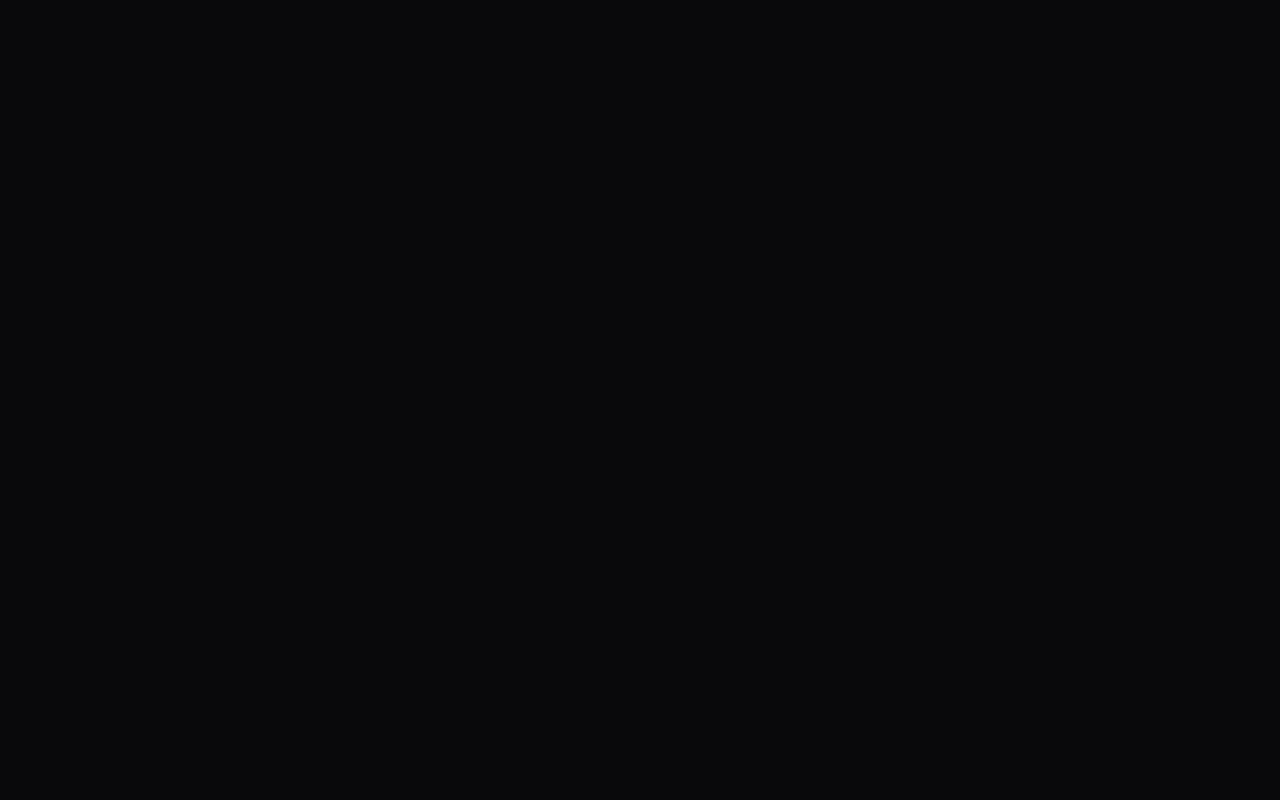
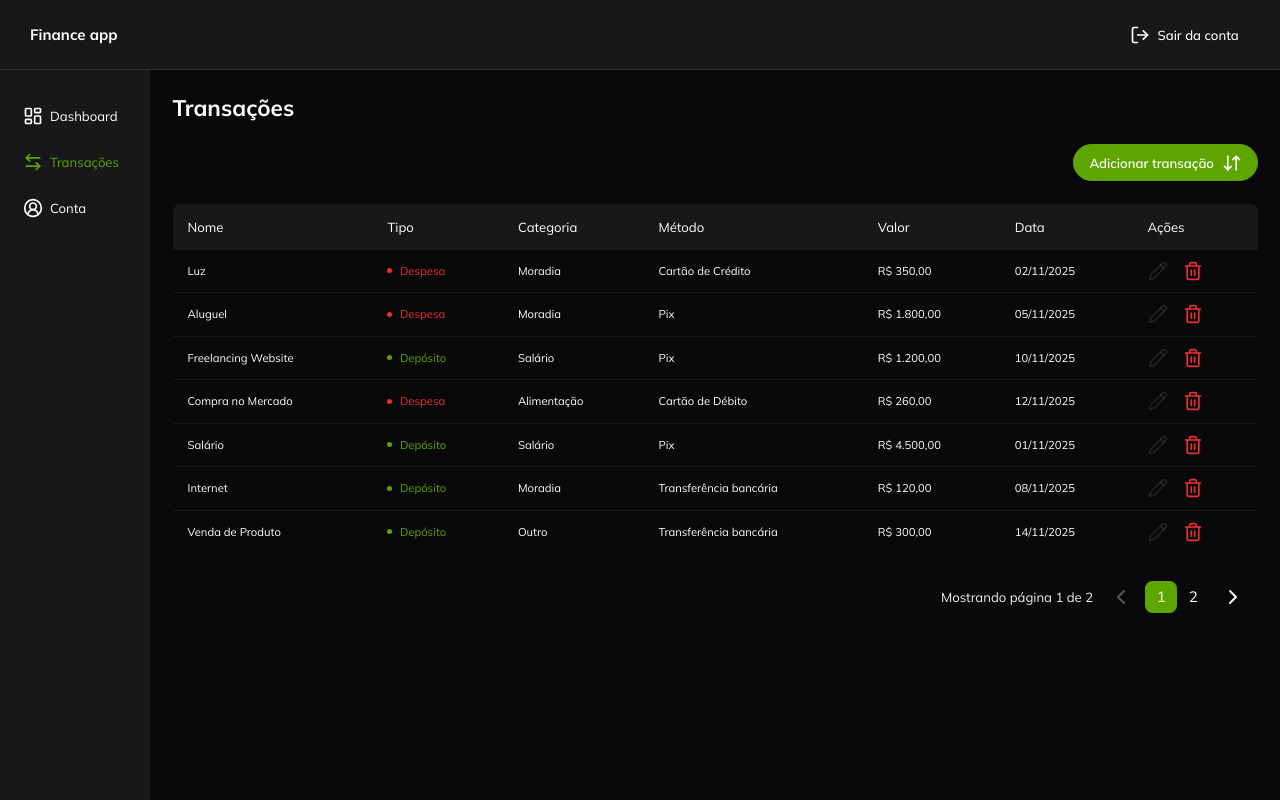
Before and after one commit to Brunoo-Lima/finance-app, a Next.js app: page /transacoes in a window 1280 px wide. Before the commit this address had no page. Built offline with nearby package versions, Linux system fonts and the light colour scheme; sample sign-in values are in the browser's storage.

Commit message:
feat: Transaction table added

```diff
--- a/package.json
+++ b/package.json
@@ -3,8 +3,8 @@
   "version": "0.1.0",
   "private": true,
   "scripts": {
-    "dev": "next dev --turbopack",
-    "build": "next build --turbopack",
+    "dev": "next dev",
+    "build": "next build",
     "start": "next start",
     "lint": "eslint",
     "prepare": "husky"
--- a/src/@types/ITransaction.ts
+++ b/src/@types/ITransaction.ts
@@ -1,9 +1,38 @@
+export enum TransactionType {
+  EXPENSE,
+  INVESTMENT,
+  DEPOSIT,
+}
+
+export enum Category {
+  TRANSPORTATION,
+  ENTERTAINMENT,
+  EDUCATION,
+  HOUSING,
+  UTILITY,
+  HEALTH,
+  SALARY,
+  FOOD,
+  OTHER,
+}
+
+export enum TransactionPayment {
+  CREDIT_CARD,
+  DEBIT_CARD,
+  BANK_TRANSFER,
+  BANK_SLIP,
+  CASH,
+  PIX,
+  OTHER,
+}
+
 export interface ITransaction {
   id: number;
-  description: string;
-  payment: string;
-  value: number;
-  type: string;
+  name: string;
+  category: Category;
+  payment: TransactionPayment;
+  amount: number;
+  type: TransactionType;
   status: string;
   created_at: string;
 }
--- a/src/app/(protected)/transacoes/_components/table-data/_table.module.scss
+++ b/src/app/(protected)/transacoes/_components/table-data/_table.module.scss
@@ -54,38 +54,6 @@
           background: var(--color-black-80);
         }
 
-        .td__status {
-          .status {
-            display: flex;
-            align-items: center;
-            gap: 0.375rem;
-
-            .dot {
-              display: inline-block;
-              width: 5px;
-              height: 5px;
-              border-radius: 50%;
-              background-color: currentColor;
-            }
-
-            &.active {
-              color: var(--success);
-            }
-
-            &.draft {
-              color: var(--color-light);
-            }
-
-            &.completed {
-              color: var(--error);
-            }
-
-            &.waiting {
-              color: var(--primary-color);
-            }
-          }
-        }
-
         .td__actions {
           display: flex;
           align-items: center;
@@ -116,6 +84,28 @@
 
           border: none;
           border-bottom: 1px solid var(--color-black-80);
+
+          .payment__status {
+            display: flex;
+            align-items: center;
+            gap: 0.5rem;
+
+            .dot {
+              display: inline-block;
+              width: 5px;
+              height: 5px;
+              border-radius: 50%;
+              background-color: currentColor;
+            }
+
+            &.deposit {
+              color: var(--primary-color);
+            }
+
+            &.expense {
+              color: var(--error);
+            }
+          }
         }
 
         tr:last-child td {
--- a/src/app/(protected)/transacoes/_components/table-data/table-row.tsx
+++ b/src/app/(protected)/transacoes/_components/table-data/table-row.tsx
@@ -1,8 +1,13 @@
-import { ITransaction } from "@/@types/ITransaction";
+import { ITransaction, TransactionType } from "@/@types/ITransaction";
 import { formatCurrencyBR } from "@/utils/format-currency";
 import { PencilIcon, Trash2Icon } from "lucide-react";
 
 import s from "./_table.module.scss";
+import {
+  getCategoryLabel,
+  getPaymentLabel,
+  getTransactionType,
+} from "../../_constants";
 
 interface ITableRowProps {
   item: ITransaction;
@@ -11,11 +16,18 @@ interface ITableRowProps {
 export const TableRow = ({ item }: ITableRowProps) => {
   return (
     <tr>
-      <td>{item.description}</td>
-      <td>{item.type}</td>
-      <td>{item.status}</td>
-      <td>{item.payment}</td>
-      <td>{formatCurrencyBR(item.value)}</td>
+      <td>{item.name}</td>
+      <td>
+        <p
+          className={`${s.payment__status} ${s[TransactionType[item.type].toLowerCase()]}`}
+        >
+          <span className={s.dot} />
+          {getTransactionType(item.type)}
+        </p>
+      </td>
+      <td>{getCategoryLabel(item.category)}</td>
+      <td>{getPaymentLabel(item.payment)}</td>
+      <td>{formatCurrencyBR(item.amount)}</td>
       <td>{item.created_at}</td>
       <td>
         <div className={s.td__actions}>
--- /dev/null
+++ b/src/app/(protected)/transacoes/_constants/index.ts
@@ -0,0 +1,42 @@
+import {
+  Category,
+  TransactionPayment,
+  TransactionType,
+} from "@/@types/ITransaction";
+
+export const getTransactionType = (type: TransactionType): string => {
+  const labels: Record<TransactionType, string> = {
+    [TransactionType.EXPENSE]: "Despesa",
+    [TransactionType.INVESTMENT]: "Investimento",
+    [TransactionType.DEPOSIT]: "Depósito",
+  };
+  return labels[type];
+};
+
+export const getCategoryLabel = (category: Category): string => {
+  const labels: Record<Category, string> = {
+    [Category.TRANSPORTATION]: "Transporte",
+    [Category.ENTERTAINMENT]: "Entretenimento",
+    [Category.EDUCATION]: "Educação",
+    [Category.HOUSING]: "Moradia",
+    [Category.UTILITY]: "Utilidades",
+    [Category.HEALTH]: "Saúde",
+    [Category.SALARY]: "Salário",
+    [Category.FOOD]: "Alimentação",
+    [Category.OTHER]: "Outro",
+  };
+  return labels[category];
+};
+
+export function getPaymentLabel(payment: TransactionPayment): string {
+  const labels: Record<TransactionPayment, string> = {
+    [TransactionPayment.BANK_SLIP]: "Comprovante bancário",
+    [TransactionPayment.BANK_TRANSFER]: "Transferência bancária",
+    [TransactionPayment.CREDIT_CARD]: "Cartão de Crédito",
+    [TransactionPayment.DEBIT_CARD]: "Cartão de Débito",
+    [TransactionPayment.CASH]: "Dinheiro",
+    [TransactionPayment.PIX]: "Pix",
+    [TransactionPayment.OTHER]: "Outro",
+  };
+  return labels[payment];
+}
--- a/src/components/layouts/(public)/login-form/login-form.tsx
+++ b/src/components/layouts/(public)/login-form/login-form.tsx
@@ -31,8 +31,6 @@ export const LoginForm = () => {
   });
 
   const onSubmit = (data: ILoginFormSchema) => {
-    console.log(data);
-
     loginService(data.email, data.password, data.remember ?? false);
   };
 
--- a/src/context/auth-context.tsx
+++ b/src/context/auth-context.tsx
@@ -32,7 +32,7 @@ interface IAuthProviderProps {
 }
 
 export const AuthProvider = ({ children }: IAuthProviderProps) => {
-  const [isLoading, setIsLoading] = useState<boolean>(false);
+  const [isLoading, setIsLoading] = useState<boolean>(true);
   const [error, setError] = useState<string | null>(null);
   const [user, setUser] = useState<IUser | null>(null);
   const router = useRouter();
--- a/src/mocks/transactions-list.ts
+++ b/src/mocks/transactions-list.ts
@@ -1,109 +1,127 @@
+import {
+  Category,
+  TransactionPayment,
+  TransactionType,
+} from "@/@types/ITransaction";
+
 export const transactionsList = [
   {
     id: 1,
-    description: "Luz",
-    payment: "boleto",
-    value: 350,
-    type: "saida",
+    name: "Luz",
+    category: Category.HOUSING,
+    payment: TransactionPayment.CREDIT_CARD,
+    amount: 350,
+    type: TransactionType.EXPENSE,
     status: "pago",
     created_at: "02/11/2025",
   },
   {
     id: 2,
-    description: "Aluguel",
-    payment: "pix",
-    value: 1800,
-    type: "saida",
+    name: "Aluguel",
+    category: Category.HOUSING,
+    payment: TransactionPayment.PIX,
+    amount: 1800,
+    type: TransactionType.EXPENSE,
     status: "pago",
     created_at: "05/11/2025",
   },
   {
     id: 3,
-    description: "Freelancing Website",
-    payment: "cartao",
-    value: 1200,
-    type: "entrada",
+    name: "Freelancing Website",
+    category: Category.SALARY,
+    payment: TransactionPayment.PIX,
+    amount: 1200,
+    type: TransactionType.DEPOSIT,
     status: "pendente",
     created_at: "10/11/2025",
   },
   {
     id: 4,
-    description: "Compra no Mercado",
-    payment: "cartao",
-    value: 260,
-    type: "saida",
+    name: "Compra no Mercado",
+    category: Category.FOOD,
+    payment: TransactionPayment.DEBIT_CARD,
+    amount: 260,
+    type: TransactionType.EXPENSE,
     status: "pago",
     created_at: "12/11/2025",
   },
   {
     id: 5,
-    description: "Salário",
-    payment: "boleto",
-    value: 4500,
-    type: "entrada",
+    name: "Salário",
+    category: Category.SALARY,
+    payment: TransactionPayment.PIX,
+    amount: 4500,
+    type: TransactionType.DEPOSIT,
     status: "pago",
     created_at: "01/11/2025",
   },
   {
     id: 6,
-    description: "Internet",
-    payment: "boleto",
-    value: 120,
-    type: "saida",
+    name: "Internet",
+    category: Category.HOUSING,
+    payment: TransactionPayment.BANK_TRANSFER,
+    amount: 120,
+    type: TransactionType.DEPOSIT,
     status: "atrasado",
     created_at: "08/11/2025",
   },
   {
     id: 7,
-    description: "Venda de Produto",
-    payment: "pix",
-    value: 300,
-    type: "entrada",
+    name: "Venda de Produto",
+    category: Category.OTHER,
+    payment: TransactionPayment.BANK_TRANSFER,
+    amount: 300,
+    type: TransactionType.DEPOSIT,
     status: "pago",
     created_at: "14/11/2025",
   },
   {
     id: 8,
-    description: "Spotify",
-    payment: "cartao",
-    value: 34.9,
-    type: "saida",
+    name: "Spotify",
+    category: Category.ENTERTAINMENT,
+    payment: TransactionPayment.CREDIT_CARD,
+    amount: 34.9,
+    type: TransactionType.EXPENSE,
     status: "pago",
     created_at: "03/11/2025",
   },
   {
     id: 9,
-    description: "Manutenção PC",
-    payment: "Dinheiro",
-    value: 250,
-    type: "saida",
+    name: "Manutenção PC",
+    category: Category.UTILITY,
+    payment: TransactionPayment.CASH,
+    amount: 250,
+    type: TransactionType.EXPENSE,
     status: "pendente",
     created_at: "16/11/2025",
   },
   {
     id: 10,
-    description: "Curso Online",
-    payment: "cartao",
-    value: 499,
-    type: "saida",
+    name: "Curso Online",
+    category: Category.EDUCATION,
+    payment: TransactionPayment.DEBIT_CARD,
+    amount: 499,
+    type: TransactionType.INVESTMENT,
     status: "pago",
     created_at: "11/11/2025",
   },
   {
     id: 11,
-    description: "Reembolso Projeto",
-    payment: "pix",
-    value: 180,
-    type: "entrada",
+    name: "Reembolso Projeto",
+    category: Category.EDUCATION,
+    payment: TransactionPayment.PIX,
+    amount: 180,
+    type: TransactionType.INVESTMENT,
     status: "pago",
     created_at: "13/11/2025",
   },
   {
     id: 12,
-    description: "Academia",
-    payment: "pix",
-    value: 99,
-    type: "saida",
+    name: "Academia",
+    category: Category.HEALTH,
+    payment: TransactionPayment.CREDIT_CARD,
+    amount: 99,
+    type: TransactionType.EXPENSE,
     status: "pago",
     created_at: "09/11/2025",
   },
```
